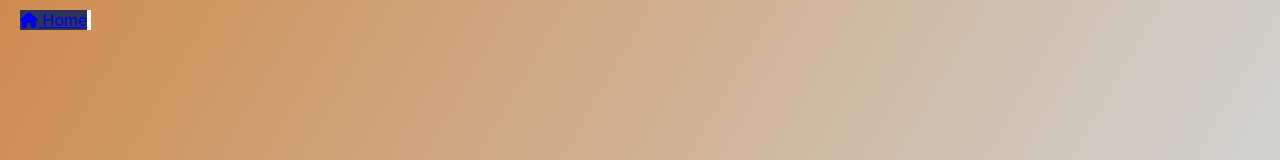
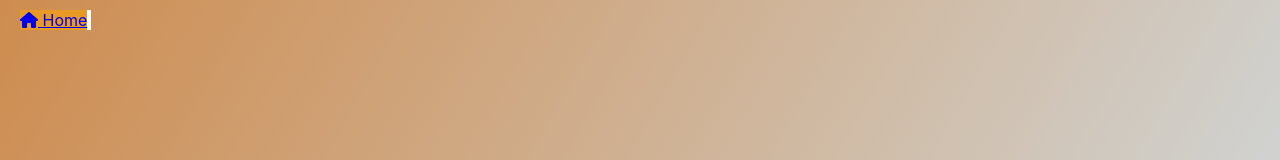
Before and after one commit to Zalasyu/David-account-service, a React (Create React App) app in the folder ui/: page /login in a window 1280 px wide. Shown: the top 160 px of the page. Built offline with nearby package versions, Linux system fonts and the light colour scheme.

Commit message:
changed color of sidebar, also commented out the searchbar in the sidebar.

```diff
--- a/ui/src/components/VenueSidebar.jsx
+++ b/ui/src/components/VenueSidebar.jsx
@@ -134,7 +134,7 @@ const VenueSideBar = ({ children }) => {
               <FaBars onClick={toggle} />
             </div>
           </div>
-          <div className="search">
+          {/* <div className="search">
             <div className="search_icon">
               <BiSearch />
             </div>
@@ -150,7 +150,7 @@ const VenueSideBar = ({ children }) => {
                 />
               )}
             </AnimatePresence>
-          </div>
+          </div> */}
           <section className="routes">
             {routes.map((route, index) => {
               if (route.subRoutes) {
--- a/ui/src/static/css/Sidebar.css
+++ b/ui/src/static/css/Sidebar.css
@@ -19,7 +19,7 @@
 
   /* Sidebar */
   .sidebar {
-    background: rgb(0, 7, 61);
+    background: rgb(221, 138, 13);
     color: white;
     height: 100vh;
     overflow-y: auto;
@@ -74,12 +74,12 @@
   }
   .link:hover {
     border-right: 4px solid white;
-    background: rgb(45, 51, 89);
+    background: rgb(233, 154, 37);
     transition: 0.2s cubic-bezier(0.6, -0.28, 0.735, 0.045);
   }
   .active {
     border-right: 4px solid white;
-    background: rgb(45, 51, 89);
+    background: rgb(233, 154, 37);
   }
   .link_text {
     white-space: nowrap;
```
